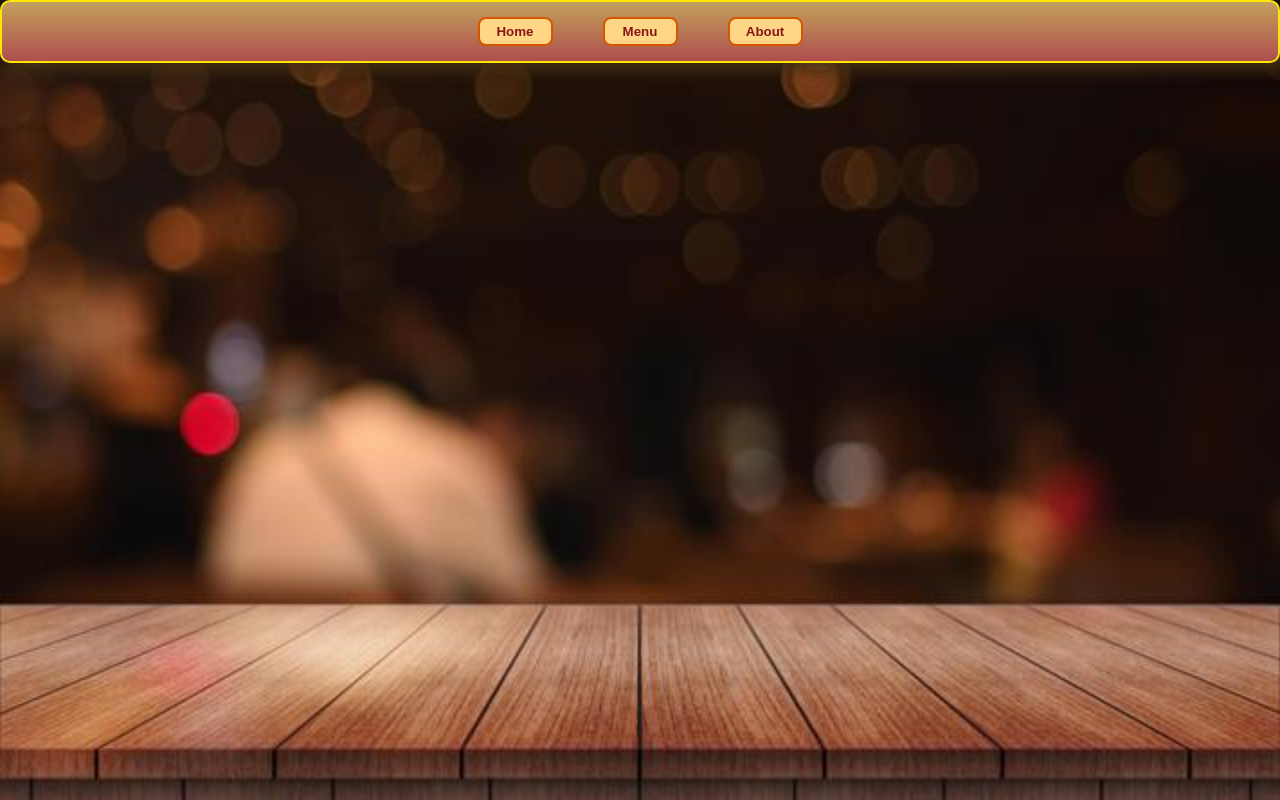
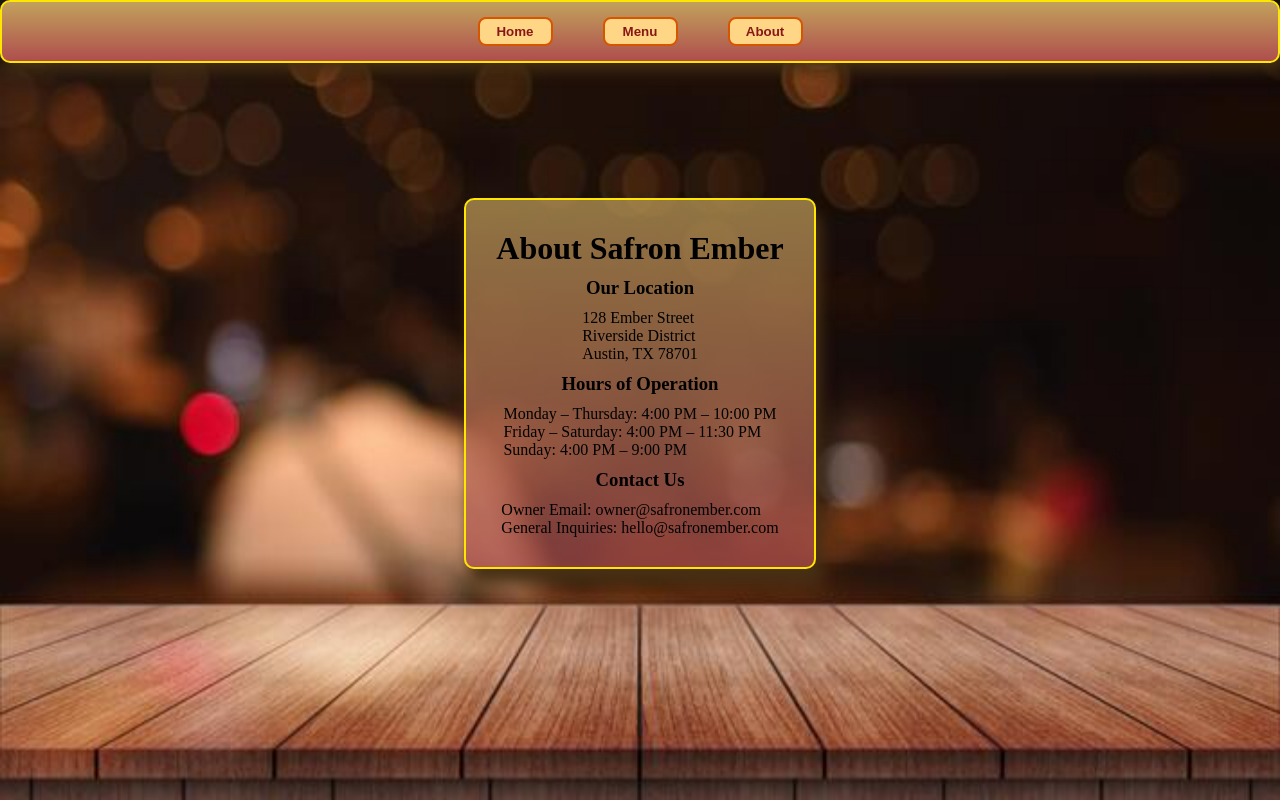
Before and after one commit to Zhyar-Ali/Restaurant-Page, a website built with webpack: page src/template.html in a window 1280 px wide. Both pictures are taken after a click on the button "About". Built offline with nearby package versions, Linux system fonts and the light colour scheme.

Commit message:
add about page

```diff
--- a/src/about.js
+++ b/src/about.js
@@ -6,11 +6,47 @@ const loadAbout = (function (){
 
     const load = () => {
 
+        const h1 = document.createElement("h1");
+        h1.innerText = "About Safron Ember";
+        h1.classList.add("about");
+
+        const h3loc = document.createElement("h3");
+        h3loc.innerText = "Our Location";
+        h3loc.classList.add("location");
+
+        const ploc = document.createElement("p");
+        ploc.innerText = "128 Ember Street \n Riverside District \n Austin, TX 78701";
+        ploc.classList.add("loc-desc");
+
+        const h3hour = document.createElement("h3");
+        h3hour.innerText = "Hours of Operation";
+        h3hour.classList.add("hour");
+
+        const phour = document.createElement("p");
+        phour.innerText = "Monday – Thursday: 4:00 PM – 10:00 PM \n Friday – Saturday: 4:00 PM – 11:30 PM \n Sunday: 4:00 PM – 9:00 PM";
+        phour.classList.add("hour-desc");
+
+        const h3con = document.createElement("h3");
+        h3con.innerText = "Contact Us";
+        h3con.classList.add("contact");
+
+        const pcon = document.createElement("p");
+        pcon.innerText = "Owner Email: owner@safronember.com \n General Inquiries: hello@safronember.com";
+        pcon.classList.add("con-desc");
+
         const img = document.createElement("img");
         img.src = back;
         img.classList.add("background");
 
-        content.append(img);
+        const div = document.createElement("div");
+        div.append(h1, h3loc, ploc, h3hour, phour, h3con, pcon);
+        div.classList.add("home-container");
+
+        const maindiv = document.createElement("div");
+        maindiv.append(div);
+        maindiv.classList.add("main-container");
+
+        content.append(maindiv, img);
     };
 
     return { load };
--- a/src/styles.css
+++ b/src/styles.css
@@ -62,3 +62,6 @@
 .btn:hover{
     cursor: pointer;
 }
+/* .location, .hour, .contact{
+    border: 2px solid red;
+} */
```
